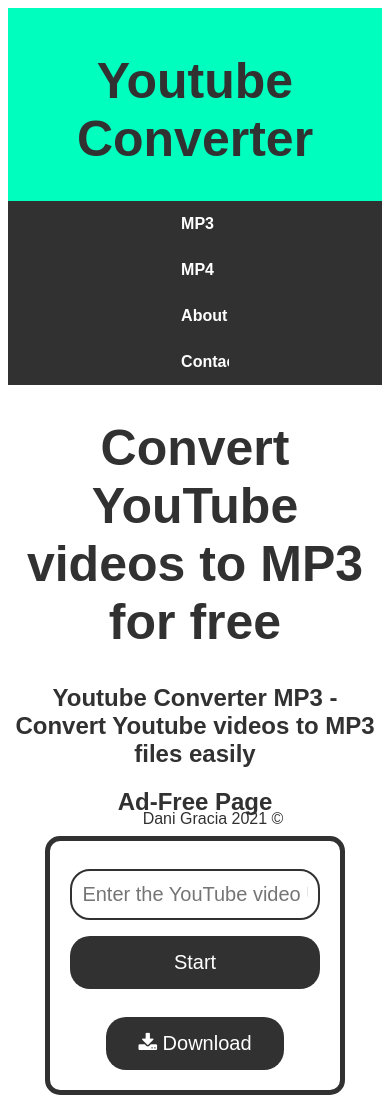
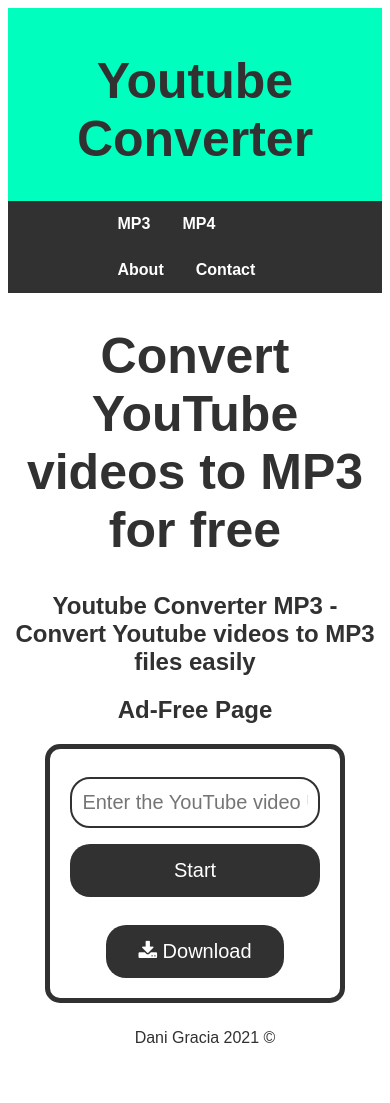
Before and after one commit to danigracia13/youtube-converter, a Python web app: template templates/download_mp3_template.html in a window 390 px wide. After the commit the page ends 1043 px from the top, so only its background shows below. Run offline with Jinja, Linux system fonts and the light colour scheme; the template is opened without the code that fills it, so the values that code supplies are empty.

Commit message:
Update style.css

```diff
--- a/static/css/style.css
+++ b/static/css/style.css
@@ -28,7 +28,7 @@
 .menu-list {
     width: 17%;
     list-style-type: none;
-    margin: 0 41% 0 42%;
+    margin: 0 41%;
     padding: 0;
     overflow: hidden;
     background-color: rgb(49, 49, 49);
@@ -101,3 +101,19 @@
 label {
     font-size: 20px;
 }
+
+@media only screen and (max-height: 900px) {
+    footer {
+        position: relative;
+        padding: 10px 10px 0px 10px;
+        bottom: 0;
+        width: 100%;
+    }
+}
+
+@media only screen and (max-width: 1050px) {
+    .menu-list {
+        width: 50%;
+        margin: 0 25%;
+    }
+}
```
